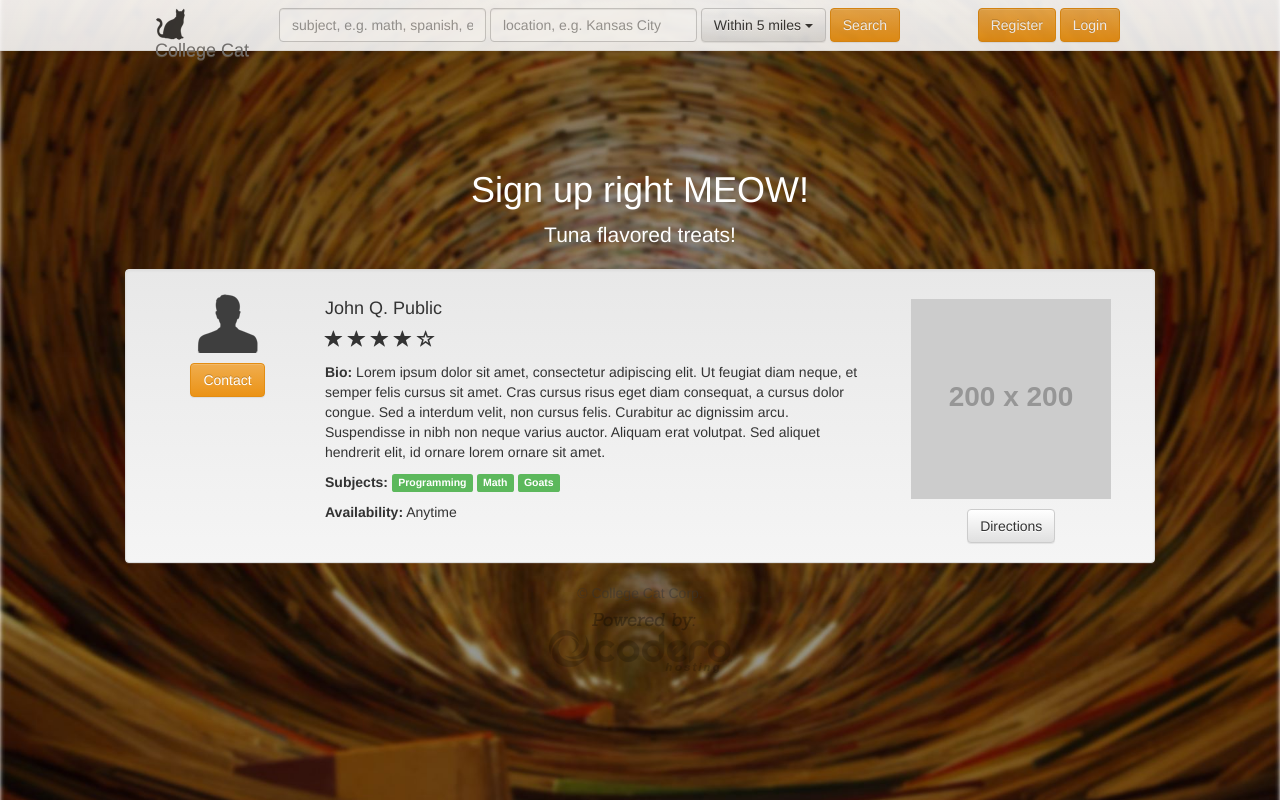
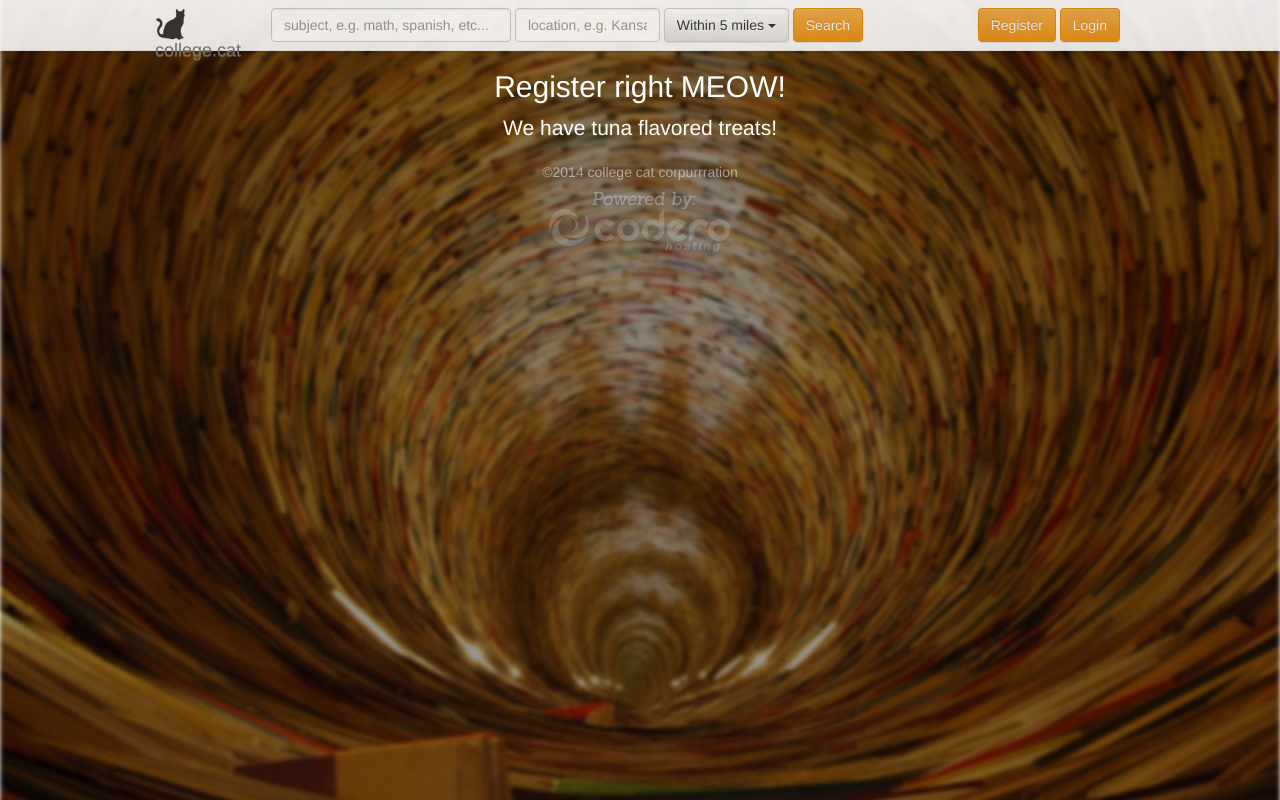
Before and after one commit to twoflowers/collegecat, a Flask app: page / in a window 1280 px wide. Run offline with Flask 2, Linux system fonts and the light colour scheme; grey boxes labelled with a size stand in for pictures from a placeholder-image service; some libraries are stand-ins or nearby versions.

Commit message:
auto-reverse-geocode and results templating start

```diff
--- a/app/templates/base.html
+++ b/app/templates/base.html
@@ -1,7 +1,7 @@
 <!DOCTYPE html>
 <html lang="en">
   <head>
-    <title>College Cat</title>
+    <title>college.cat</title>
     <meta charset="utf-8">
     <meta http-equiv="X-UA-Compatible" content="IE=edge">
     <meta name="viewport" content="width=device-width, initial-scale=1">
@@ -16,9 +16,10 @@
     <!-- Latest compiled and minified JavaScript -->
     <script src="//ajax.googleapis.com/ajax/libs/jquery/1.11.1/jquery.min.js"></script>
     <script src="//maxcdn.bootstrapcdn.com/bootstrap/3.2.0/js/bootstrap.min.js"></script>
+    <script src="http://maps.google.com/maps/api/js?sensor=false"></script>
     <style type="text/css">
           body {
-            padding-top: 150px;
+            padding-top: 50px;
             padding-bottom: 40px;
             background: url(/static/img/blurtunnel.jpg) no-repeat center center fixed;
             -webkit-background-size: cover;
@@ -74,16 +75,16 @@
     <div class="navbar navbar-default navbar-fixed-top" role="navigation">
       <div class="container-narrow">
       <div class="navbar-header">
-        <div class="navbar-left"><a class="navbar-brand" href="/"><img src="/static/img/cat.png" style="margin-top: -7px;"> College&nbsp;Cat</a></div>
+        <div class="navbar-left"><a class="navbar-brand" href="/"><img src="/static/img/cat.png" style="margin-top: -7px;"> college.cat</a></div>
         <div class="navbar-left">
           <form class="form-inline navbar-form" role="form">
             <div class="form-group">
               <!-- search box -->
-              <input id="search" name="search" type="text" class="form-control pull-left visible" placeholder="subject, e.g. math, spanish, etc...">
+              <input id="search" name="search" type="text" class="form-control pull-left visible" placeholder="subject, e.g. math, spanish, etc..." style="width: 240px;">
             </div>
             <div class="form-group">
               <!-- location box -->
-              <input id="location" name="location" type="text" class="form-control pull-left visible" placeholder="location, e.g. Kansas City">
+              <input id="location" name="location" type="text" class="form-control pull-left visible" placeholder="location, e.g. Kansas City" style="width: 145px;">
             </div>
             <!-- radius button -->
             <div class="btn-group">
@@ -114,20 +115,30 @@
     </div><!-- end of navbar -->
 
     <div class="container-narrow">
-      <h1 class="white center">Sign up right MEOW!</h1>
-      <p class="lead white center">Tuna flavored treats!</p>
+      <h2 class="white center">Register right MEOW!</h2>
+      <p class="lead white center">We have tuna flavored treats!</p>
     </div>
 
-    <div class="container-narrow">
+    <div class="container-narrow" id="search_results">
+    </div>
+
+    <!--{% block content %}{% endblock %}-->
+
+    <div class="footer">
+      <p class="center white visible">&copy;2014 college cat corpurrration</p>
+      <p class="center visible"><img src="/static/img/poweredby.png"></p>
+    </div>
+  </body>
+  <script type="text/html" id="results_template">
       <div class="row well" style="vertical-align: middle">
-        <div class="col-lg-2 pull-left center vcenter">
-          <img src="/static/img/profile-placeholder.png">
+        <div class="col-lg-2 pull-left center">
+          <img src="/static/img/profile-placeholder.png"><br>
           <button class="btn btn-warning margin-top-10">Contact</button>
         </div>
         <div class="col-lg-7">
           <div class="container-fluid">
             <div class="row">
-              <h4 class="">John Q. Public </h4>
+              <h4 class=""><%=name%> </h4>
 
               <h4 class="">
                 <i class="glyphicon glyphicon-star"></i>
@@ -138,7 +149,7 @@
               </h4>
             </div>
           </div>
-          <p class="clear"><b>Bio:</b> Lorem ipsum dolor sit amet, consectetur adipiscing elit. Ut feugiat diam neque, et semper felis cursus sit amet. Cras cursus risus eget diam consequat, a cursus dolor congue. Sed a interdum velit, non cursus felis. Curabitur ac dignissim arcu. Suspendisse in nibh non neque varius auctor. Aliquam erat volutpat. Sed aliquet hendrerit elit, id ornare lorem ornare sit amet.</p>
+          <p class="clear"><b>Bio:</b> Swat at dog run in circles but nap all day so lick butt swat at dog. Stare at ceiling. Chew foot chew iPad power cord and use lap as chair and rub face on everything chew foot. Hide when guests come over chew iPad power cord and stare at ceiling so behind the couch for roll around and lick butt under the bed. Find something else more interesting intently sniff hand stand in front of the computer screen, hunt anything that moves inspect anything brought into the house or hunt anything that moves, but roll around. Stretch nap all day under the bed. Run in circles burrow under covers claw drapes but run in circles stick butt in face under the bed. Missing until dinner time destroy couch for make muffins and chew foot for use lap as chair or make muffins and flop over. Destroy couch run in circles, or hopped up on goofballs intrigued by the shower.</p>
           <p class="clear"><b>Subjects:</b>
             <span class="label label-success">Programming</span>
             <span class="label label-success">Math</span>
@@ -151,14 +162,7 @@
           <button type="button" class="btn btn-default margin-top-10">Directions</button>
         </div>
       </div>
-    </div>
-
-    <!--{% block content %}{% endblock %}-->
-
-    <div class="footer">
-      <p class="center">&copy; College Cat Corp.</p>
-      <p class="center"><img src="/static/img/poweredby.png"></p>
-    </div>
-  </body>
+  </script>
+  <script src="/static/js/cat.js"></script>
   <script src="/static/js/search.js"></script>
 </html>
```
Also changed, not shown: app/static/js/search.js (+35 -0 lines), app/static/js/template.js (added, +35 -0 lines), app/static/img/poweredby.png.
